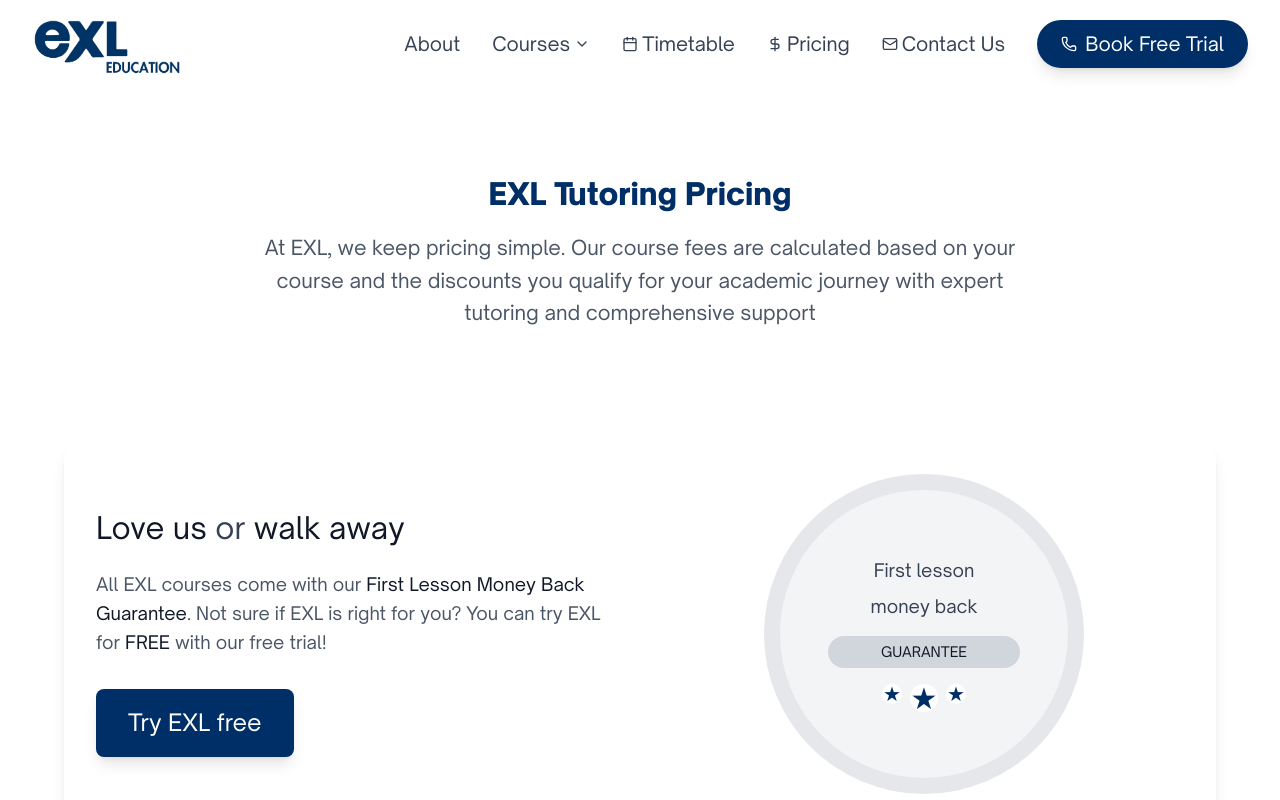
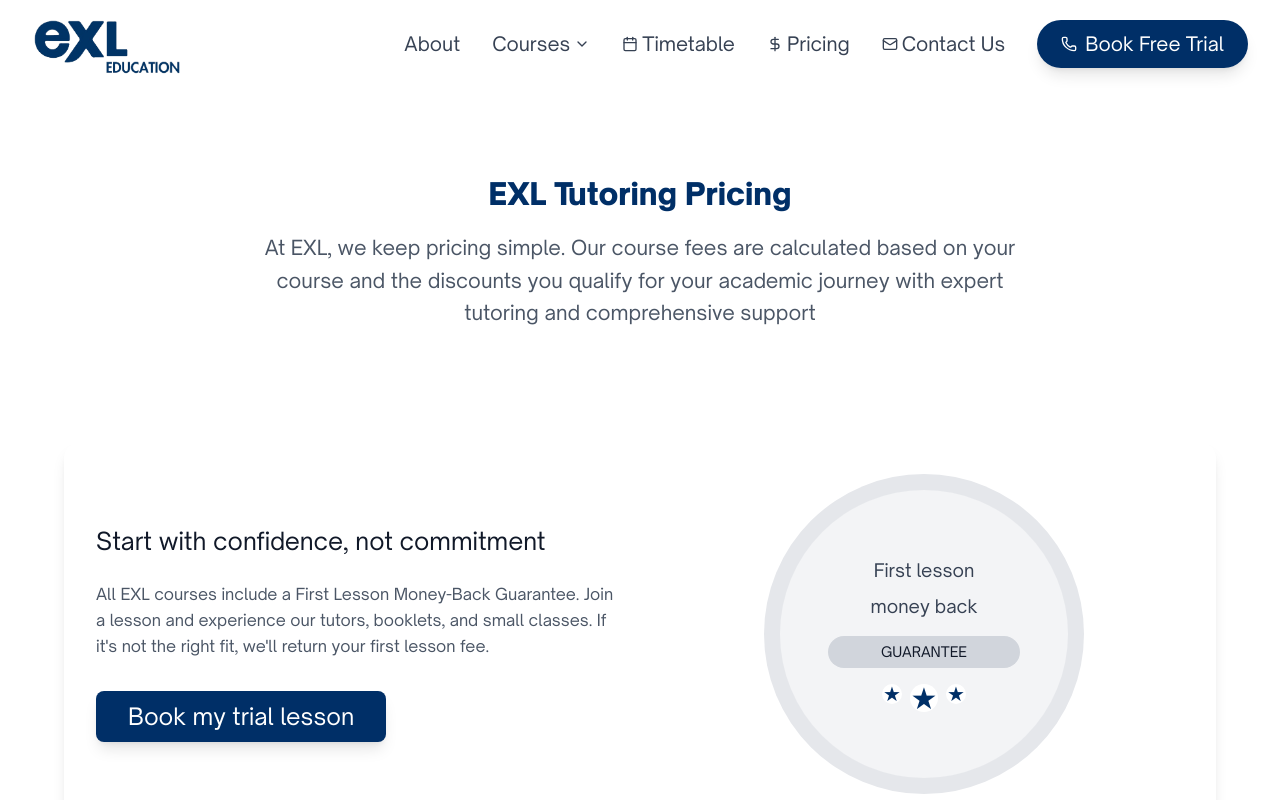
Before and after one commit to Werosh/exl-education-website, a React (Vite) app: page /pricing in a window 1280 px wide. Shown: the top 800 px of the page. Built offline with nearby package versions, Linux system fonts and the light colour scheme.

Commit message:
Refactor PricingPage content for clarity and engagement. Update subject formatting, enhance Money Back Guarantee section text, and adjust button label for improved user experience. Modify layout spacing for better visual consistency.

```diff
--- a/src/Pages/main pages/PricingPage.jsx
+++ b/src/Pages/main pages/PricingPage.jsx
@@ -21,7 +21,7 @@
   const pricingData = {
     "Year 7": {
       price: 61,
-      subjects: [ "Math"],
+      subjects: ["Math"],
       terms: "4 EXL Terms in Year 7",
       weeklyHours: "1.5 hour",
       specialFeature: null,
@@ -29,7 +29,7 @@
     },
     "Year 8": {
       price: 61,
-      subjects: [ "Math"],
+      subjects: ["Math"],
       terms: "4 EXL Terms in Year 8",
       weeklyHours: "1.5 hour",
       specialFeature: null,
@@ -37,7 +37,7 @@
     },
     "Year 9": {
       price: 61,
-      subjects: [ "Math"],
+      subjects: ["Math"],
       terms: "4 EXL Terms in Year 9",
       weeklyHours: "1.5 hour",
       specialFeature: null,
@@ -178,7 +178,7 @@
 
         {/* Money Back Guarantee Section - New Design */}
         <motion.div
-          className="mb-16 bg-white rounded-2xl p-8 shadow-lg"
+          className="mb-20 bg-white rounded-2xl p-8 shadow-lg"
           variants={itemVariants}
           initial="hidden"
           animate="visible"
@@ -188,19 +188,14 @@
             <div className="grid md:grid-cols-2 gap-12 items-center">
               {/* Content Section */}
               <div className="text-left">
-                <h2 className="text-3xl font-bold text-gray-900 mb-6">
-                  <span className="text-gray-900">Love us</span>{" "}
-                  <span className="text-gray-700">or</span>{" "}
-                  <span className="text-gray-900">walk away</span>
+                <h2 className="text-2xl font-bold text-gray-900 mb-6">
+                  Start with confidence, not commitment
                 </h2>
-                <p className="text-gray-600 mb-8 text-lg leading-relaxed">
-                  All EXL courses come with our{" "}
-                  <span className="font-semibold text-gray-900">
-                    First Lesson Money Back Guarantee
-                  </span>
-                  . Not sure if EXL is right for you? You can try EXL for{" "}
-                  <span className="font-bold text-gray-900">FREE</span> with our
-                  free trial!
+                <p className="text-gray-600 mb-8 text-md leading-relaxed">
+                  All EXL courses include a First Lesson Money-Back Guarantee.
+                  Join a lesson and experience our tutors, booklets, and small
+                  classes. If it's not the right fit, we'll return your first
+                  lesson fee.
                 </p>
 
                 <motion.a
@@ -208,8 +203,8 @@
                   whileHover={{ scale: 1.05 }}
                   whileTap={{ scale: 0.95 }}
                 >
-                  <button className="bg-[#002f67] text-white px-8 py-4 rounded-lg text-lg font-semibold hover:bg-red-700 transition-all duration-300 shadow-lg">
-                    Try EXL free
+                  <button className="bg-[#002f67] text-white px-8 py-2 rounded-lg text-md font-semibold hover:bg-white hover:text-[#002f67] hover:border-2 hover:border-[#002f67] transition-all duration-300 shadow-lg">
+                    Book my trial lesson
                   </button>
                 </motion.a>
               </div>
@@ -257,7 +252,7 @@
 
         {/* Year Selector */}
         <motion.div
-          className="flex flex-wrap justify-center gap-4 mb-16 mt-8"
+          className="flex flex-wrap justify-center gap-4 mb-16 mt-10"
           variants={itemVariants}
         >
           {years.map((year) => (
```
